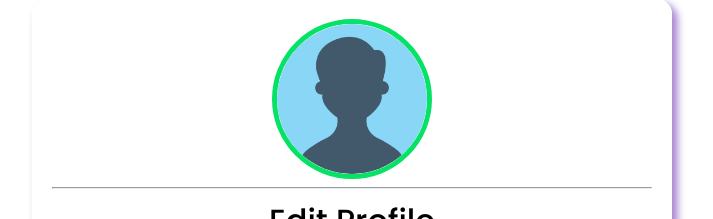
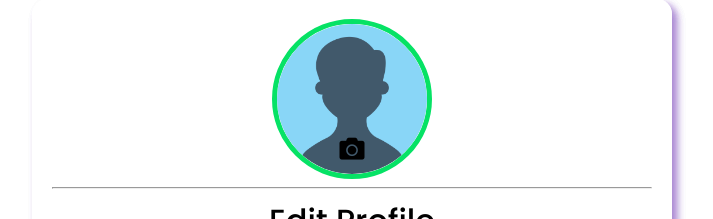
Before and after one commit to Shashank1902/Student-Grievance-System-Design, a React (Create React App) app: page /EditProfile in a window 1280 px wide. Shown: the part 121-340 px from the top of the page, without its empty margins (288-1001 px from the left). Built offline with nearby package versions, Linux system fonts and the light colour scheme.

Commit message:
pull by sanket

```diff
--- a/src/Components/Admin/AdminGrievanceOverlay/AdminGrievanceOverlay.jsx
+++ b/src/Components/Admin/AdminGrievanceOverlay/AdminGrievanceOverlay.jsx
@@ -36,6 +36,18 @@ export default function AdminGrievanceOverlay() {
             <div className="grievance-overlay-desc-box">
               <span className="grievance-overlay-desc-heading">
                 Grievance Reported:
+              </span>
+              <span>
+                Lorem ipsum dolor sit amet, consectetur adipisicing elit.
+                Dolorem, temporibus architecto ab nihil soluta ea tempora,
+                aspernatur distinctio quam, aliquam obcaecati labore. Soluta
+                impedit molestias doloremque atque veritatis deserunt. Quaerat!
+                Lorem ipsum dolor sit amet consectetur adipisicing elit.
+              </span>
+            </div>
+            <div className="grievance-overlay-desc-box">
+              <span className="grievance-overlay-desc-heading">
+               Suggestions:
               </span>
               <span>
                 Lorem ipsum dolor sit amet, consectetur adipisicing elit.
--- a/src/Components/StudentProfileUpdate/StudentProfileUpdate.jsx
+++ b/src/Components/StudentProfileUpdate/StudentProfileUpdate.jsx
@@ -8,6 +8,9 @@ export default function StudentProfileUpdate() {
         <div className="stdEditProfileWrapper">
           <div className="stdProfileImgBox">
             <img className="stdEditProfileImg" src="assets/user.png" alt="" />
+            <button className="stdUploadBtn">
+            <i className="fas fa-camera "></i>
+          </button>
           </div>
           <hr className="stdProfileHr" />
 
@@ -15,6 +18,7 @@ export default function StudentProfileUpdate() {
             <div className="title-of-form">
               <span>Edit Profile</span>
             </div>
+
             <div className="stdEditProfileInputContainer">
               <div className="stdEditProfileInputBox">
                 <div className="stdEditProfilHeading">
--- a/src/Components/StudentProfileUpdate/studentprofileupdate.css
+++ b/src/Components/StudentProfileUpdate/studentprofileupdate.css
@@ -120,3 +120,18 @@
     color: #ffffff;
     cursor: pointer;
 }
+
+.stdUploadBtn{
+    background-color: transparent;
+    outline: none;
+    border: none;
+    border-radius: 50%;
+    height: 40px;
+    width: 40px;
+    font-size: 25px;
+    color: rgb(0, 0, 0);
+    position: absolute;
+    top: 130px;
+        right: 300px;
+  cursor: pointer;
+}
```
